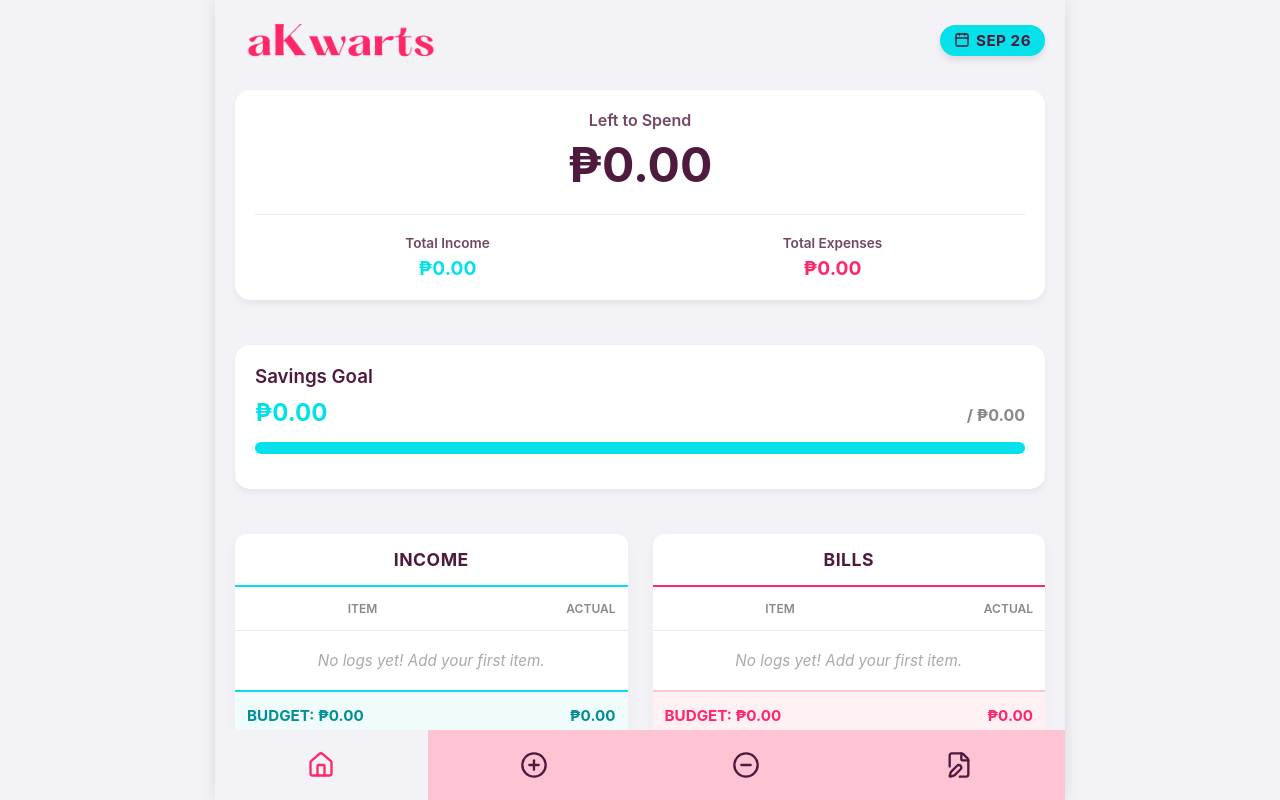
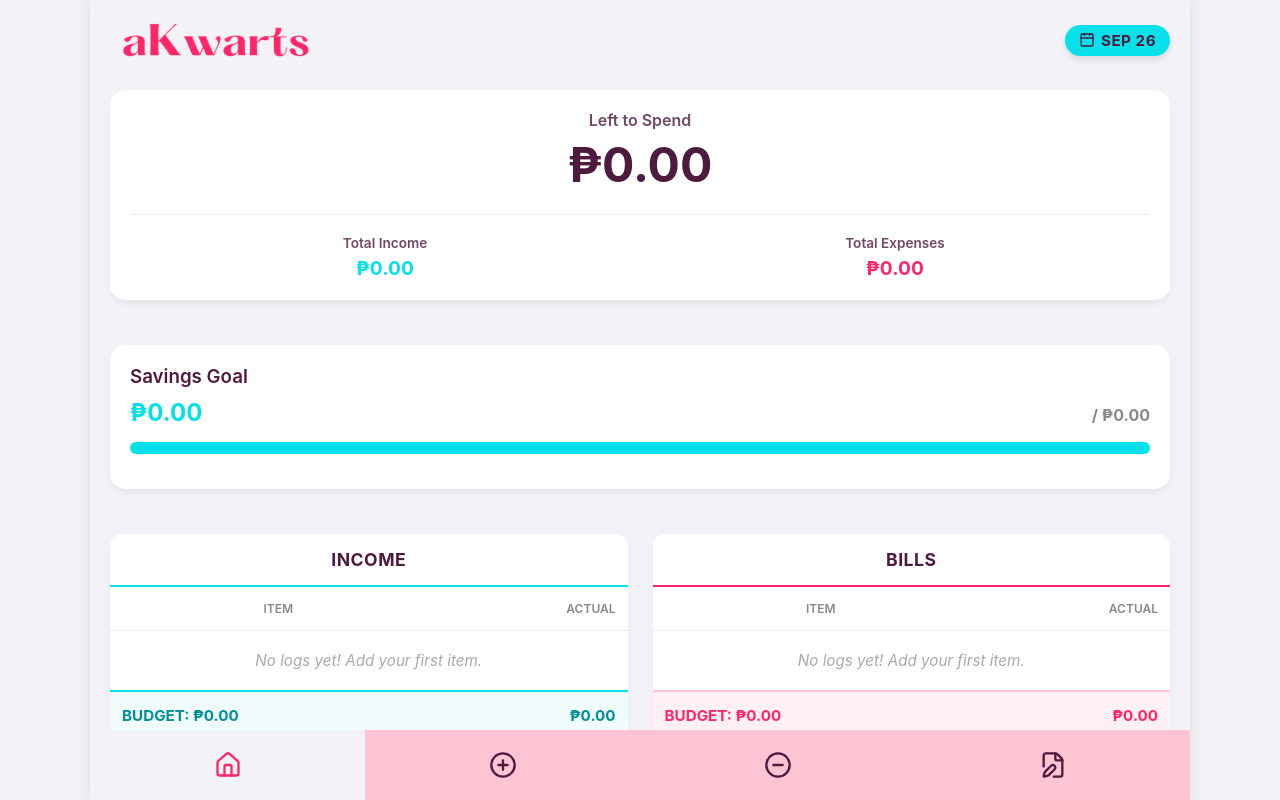
Before and after one commit to leeyyyl/akwarts, a React (Vite) app: page / in a window 1280 px wide. Built offline with nearby package versions, Linux system fonts and the light colour scheme.

Commit message:
For larger screens

```diff
--- a/src/App.css
+++ b/src/App.css
@@ -431,8 +431,12 @@ body {
   box-shadow: 0 0 10px rgba(0, 255, 255, 0.4);
 }
 
-/* --- TABLET & IPAD OPTIMIZATIONS --- */
+/* --- TABLET PORTRAIT OPTIMIZATIONS --- */
 @media (min-width: 768px) {
+  .app-container {
+    max-width: 92vw; /* Flexes dynamically with the screen instead of locking to 850px */
+  }
+
   .budget-dashboard {
     display: grid;
     grid-template-columns: 1fr 1fr;
@@ -447,7 +451,6 @@ body {
     grid-column: 1 / -1;
   }
 
-  /* Slightly larger fonts for readability on bigger screens */
   .amount-large {
     font-size: 3rem;
   }
@@ -456,3 +459,10 @@ body {
     font-size: 1.1rem;
   }
 }
+
+/* --- IPAD LANDSCAPE & DESKTOP OPTIMIZATIONS --- */
+@media (min-width: 1024px) {
+  .app-container {
+    max-width: 1100px; /* Allows the container to stretch comfortably in landscape */
+  }
+}
```
